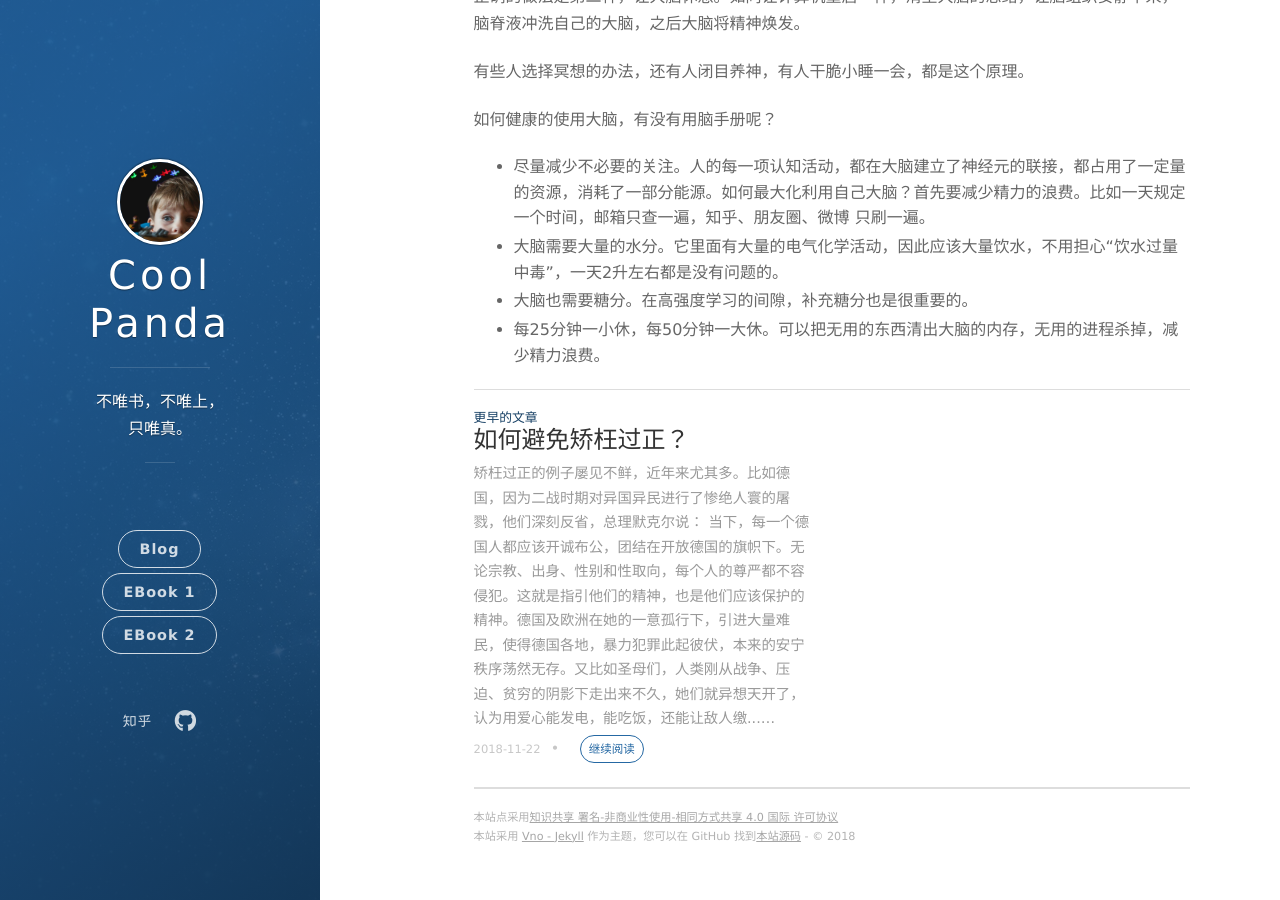
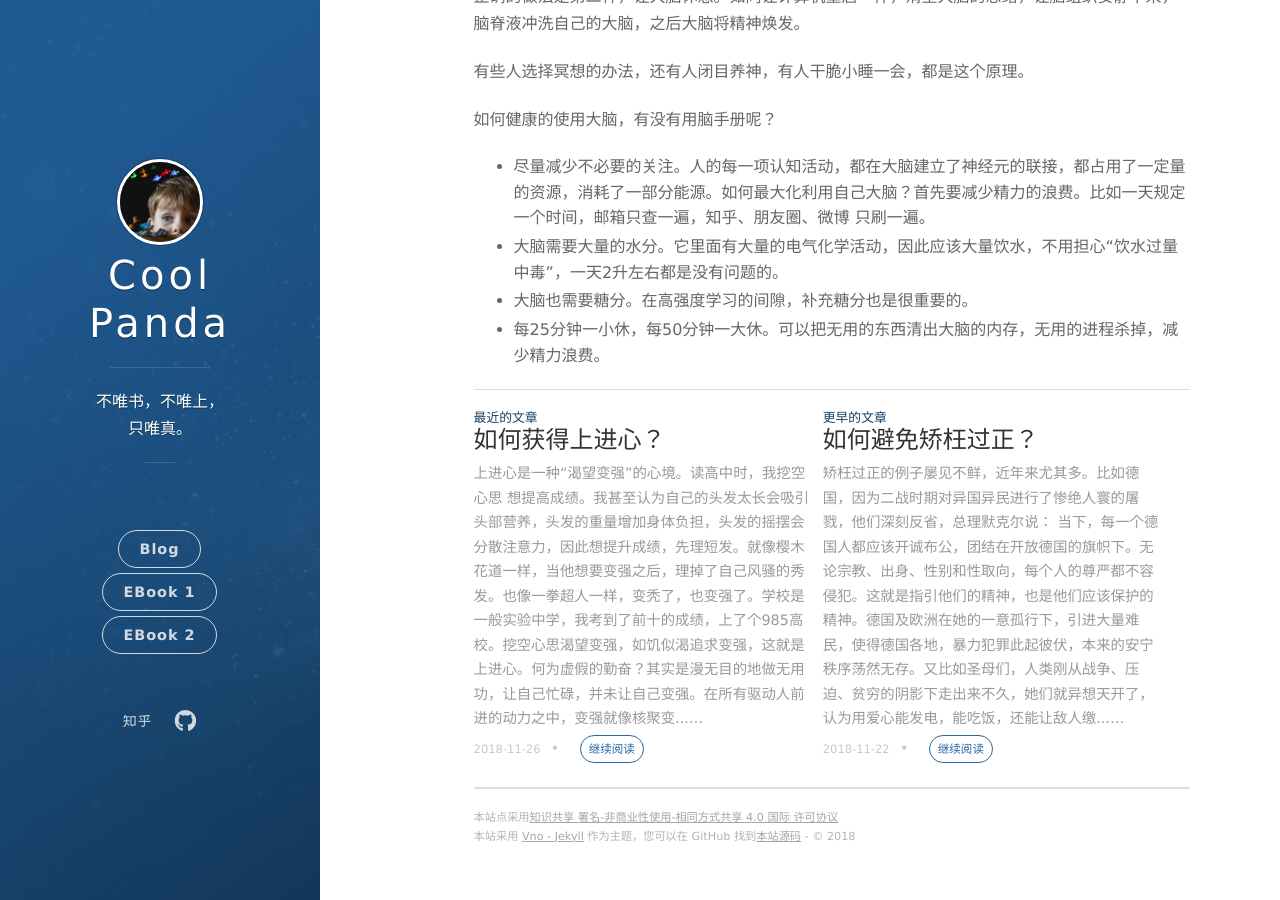
Before and after one commit to Albert-W/cool-panda, a Jekyll site: the page built from _posts/2018-11-23-1.md, in a window 1280 px wide and 900 px high, scrolled down 548 px. Built offline with Jekyll 4.4.1, drawn with Linux system fonts in a browser that asks for light colours; nearby versions of some CDN libraries.

Commit message:
add post

```diff
--- /dev/null
+++ b/_posts/2018-11-26-1.md
@@ -0,0 +1,27 @@
+---
+layout: post
+title: 如何获得上进心？
+website: https://www.zhihu.com/question/22910818/answer/539037075
+---
+
+上进心是一种“渴望变强”的心境。
+
+读高中时，我挖空心思 想提高成绩。
+
+我甚至认为自己的头发太长会吸引头部营养，头发的重量增加身体负担，头发的摇摆会分散注意力，因此想提升成绩，先理短发。
+
+就像樱木花道一样，当他想要变强之后，理掉了自己风骚的秀发。也像一拳超人一样，变秃了，也变强了。
+
+![](/assets/images/11261.jpg)
+
+学校是一般实验中学，我考到了前十的成绩，上了个985高校。
+
+挖空心思渴望变强，如饥似渴追求变强，这就是上进心。
+
+何为虚假的勤奋？其实是漫无目的地做无用功，让自己忙碌，并未让自己变强。
+
+在所有驱动人前进的动力之中，变强就像核聚变一样，靠最朴素的元素，产生最巨大、接近无限的能源供应。
+
+日漫中所谓的小宇宙爆发，实际上就人渴望变强的心境被激发，于是青铜圣斗士可以对抗黄金圣斗士。
+
+所以要培养自己的上进心，关键在于培养变强的渴望，引爆内心的小宇宙。
```
Also changed, not shown: _posts/2018-11-21-how-to-create.md (+1 -1 lines), assets/images/11261.jpg (added), 3 other files.
